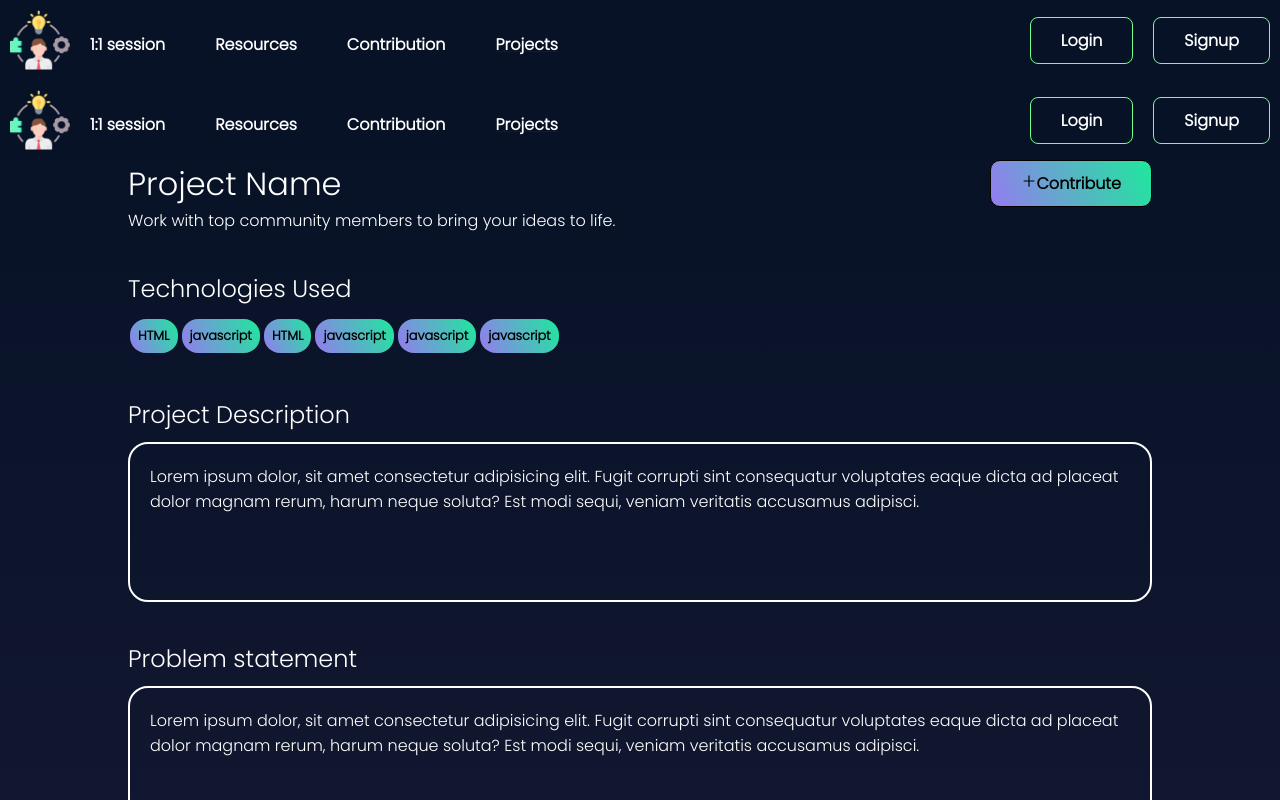
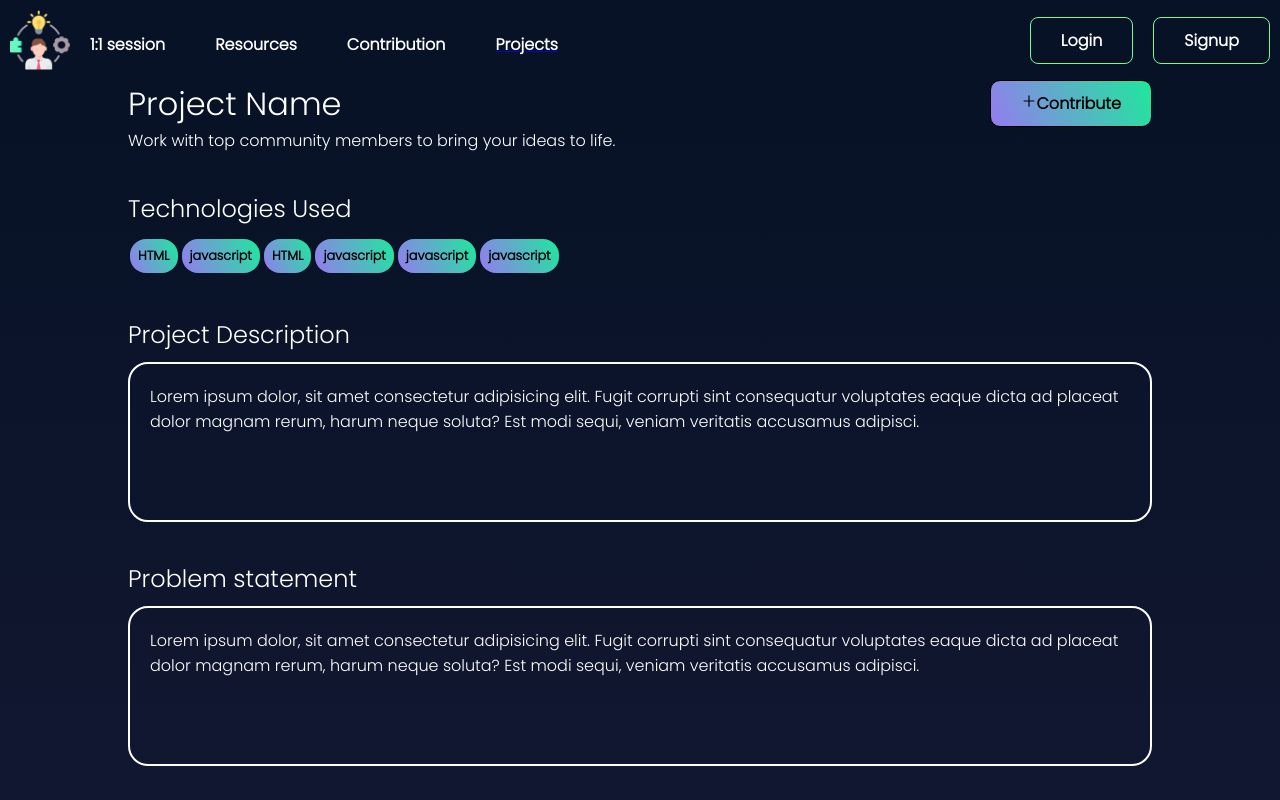
Before and after one commit to Sayo1305/supr, a React (Create React App) app: page /desc in a window 1280 px wide. Shown: the top 800 px of the page. Built offline with nearby package versions, Linux system fonts and the light colour scheme; no server answers; the database is empty.

Commit message:
updated projects section

```diff
--- a/src/pages/ProjectDescriptionPage.jsx
+++ b/src/pages/ProjectDescriptionPage.jsx
@@ -1,6 +1,5 @@
 import React, { useState } from 'react'
 import { AiOutlinePlus, AiOutlineClose } from "react-icons/ai";
-import Navbar from '../components/Navbar'
 import '../assets/css/ProjectPage.css'
 import { Link } from 'react-router-dom';
 
@@ -38,7 +37,6 @@ const ProjectDescriptionPage = () => {
             </div>
             {!apply && (
                 <div className="projecthero">
-                    <Navbar />
                     <div className="projectheading">
                         <div className="header">
                             <span id='projspan1'>Project Name<br /></span>
@@ -79,7 +77,6 @@ const ProjectDescriptionPage = () => {
             )}
             {apply && (
                 <div className="projecthero opacity">
-                    <Navbar />
                     <div className="projectheading">
                         <div className="header">
                             <span id='projspan1'>Project Name<br /></span>
```
Also changed, not shown: 1 other file (tests, documents, lock files or other folders).
